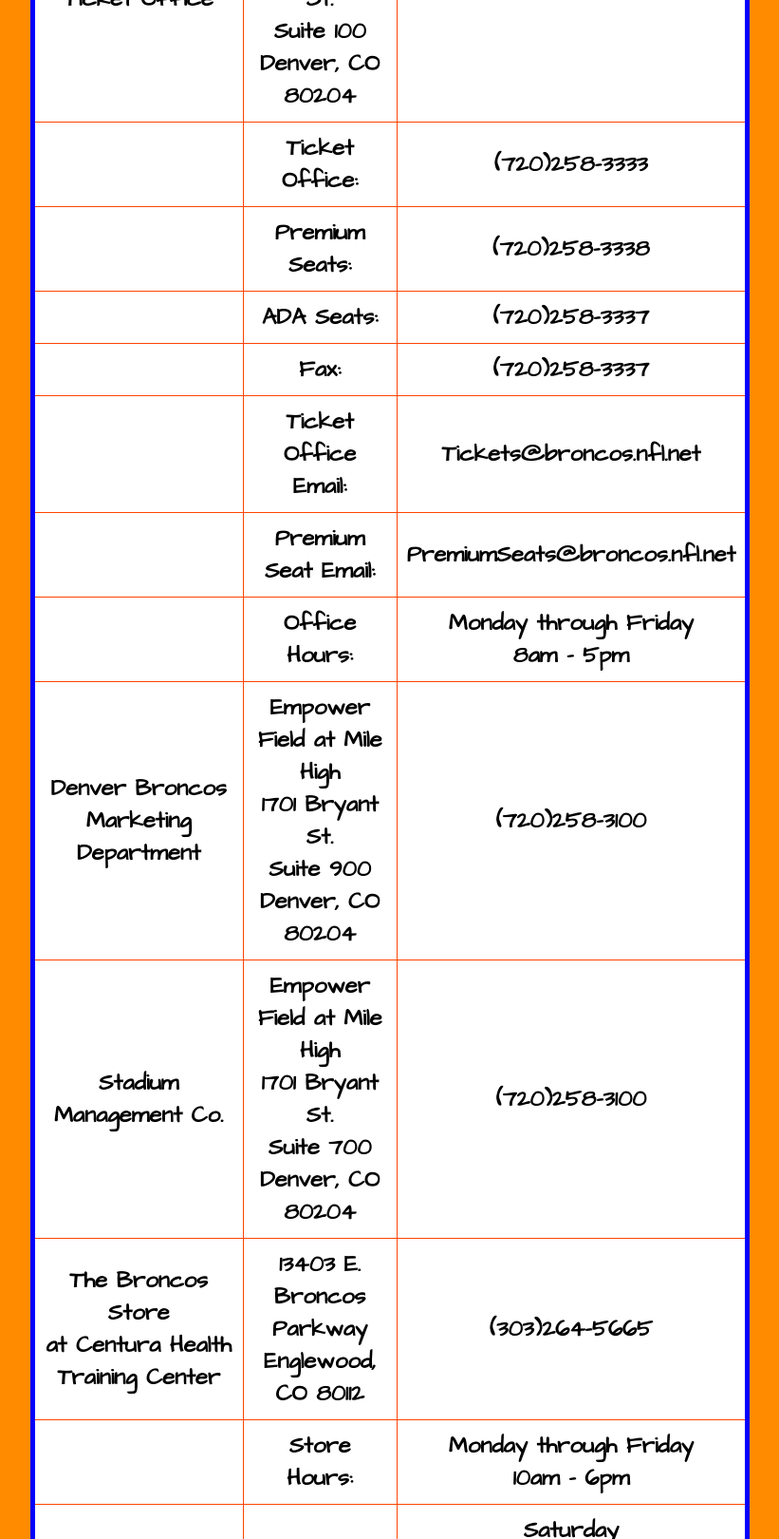
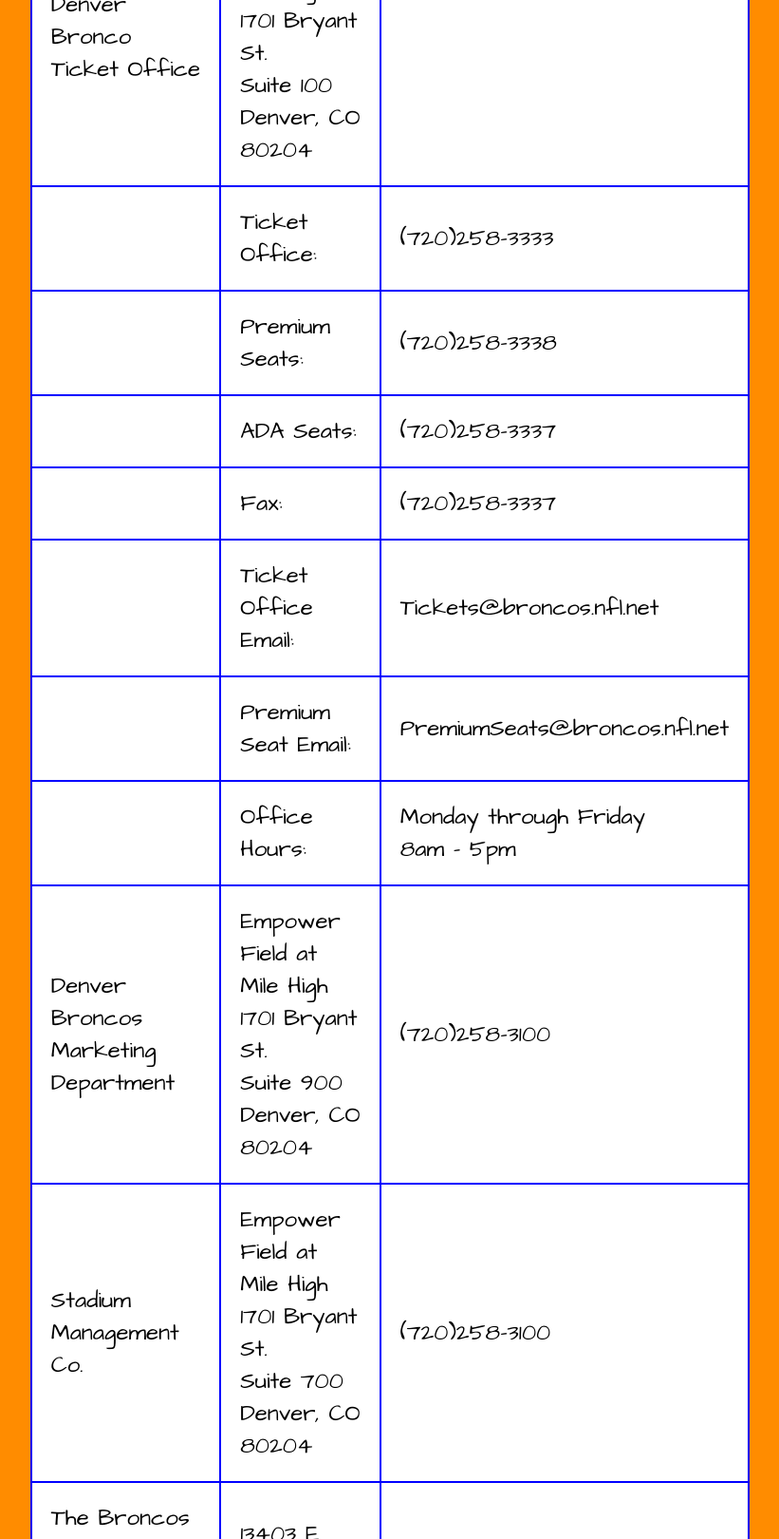
Before and after one commit to jillwilliams/learning-practice3, a plain HTML site: page contact.html in a window 1280 px wide. Shown: the part 1180-2800 px from the top of the page at 95% size, without its empty margins (229-1050 px from the left). Drawn offline with Linux system fonts and the light colour scheme; a script that the page names is missing; a web font is replaced by a local one.

Commit message:
image fixes

```diff
--- a/contact.css
+++ b/contact.css
@@ -7,44 +7,49 @@ body {
     background-color: blue;
     font-size: 2rem;
     color: white;
-
     padding-top: 20px;
     padding-bottom: 20px;
 }
-.intro img {
-    width: 70px;
-    height: auto;
-    display: flex;
-    margin-top: -20px;
-}
+
 /* denver bronco picture */
 #header {
     margin-left: 30%;
-    margin-top: 60px;
+    margin-top: 20px;
     width: 800px;
     height: auto;
     border: 4px solid blue;
 }
-/* table id */
+/* table  */
 #contactus {
+    font-family: 'Architects Daughter';
+    border-collapse: collapse;
     width: 60%;
-    border: 5px blue solid;
-
     background-color: white;
-
-}
-table, tr, th {
-    border: 1px orangered solid;
-    border-collapse: collapse;
-    padding: 10px;
-    align-items: center;
+    margin: 40px 20%;
     font-size: 1.5rem;
 }
-table {
-    margin-left: 20%;
-    margin-right: 20%;
-    margin-top: 60px;
+#contactus td, #contactus th {
+    border: 2px solid blue;
+    padding: 20px;
 }
+#contactus tr:hover {
+    background-color: orange;
+}
+#contactus th {
+    padding-top: 20px;
+    padding-bottom: 20px;
+    text-align: center;
+    background-color: blue;
+    color: white;
+}
+
+
+
+
+
+
+
+/* back to home button  */
 .content {
     text-align: center;
 }
--- a/contact.html
+++ b/contact.html
@@ -15,11 +15,9 @@
             CONTACT US
         </p>
     </div>
-
     <div>
         <img src="images/header.jpg" id="header">
     </div>
-
     <div>
         <table id="contactus">
             <tr>
@@ -28,89 +26,89 @@
                 <th>Phone</th>
             </tr>
             <tr>
-                <th>Broncos Football Club<br>and Executive Offices and Centura Health Training Center</th>
-                <th>13655 Broncos Parkway<br>Englewood, CO 80112</th>
-                <th>(303)649-9000</th>
+                <td>Broncos Football Club<br>and Executive Offices and Centura Health Training Center</td>
+                <td>13655 Broncos Parkway<br>Englewood, CO 80112</td>
+                <td>(303)649-9000</td>
             </tr>
             <tr>
-                <th>Denver Bronco Ticket Office</th>
-                <th>Empower Field at Mile High<br>1701 Bryant St.<br>Suite 100<br>Denver, CO 80204</th>
-                <th></th>
+                <td>Denver Bronco Ticket Office</td>
+                <td>Empower Field at Mile High<br>1701 Bryant St.<br>Suite 100<br>Denver, CO 80204</td>
+                <td></td>
             </tr>
             <tr>
-                <th></th>
-                <th>Ticket Office:</th>
-                <th>(720)258-3333</th>
+                <td></td>
+                <td>Ticket Office:</td>
+                <td>(720)258-3333</td>
             </tr>
             <tr>
-                <th></th>
-                <th>Premium Seats:</th>
-                <th>(720)258-3338</th>
+                <td></td>
+                <td>Premium Seats:</td>
+                <td>(720)258-3338</td>
             </tr>
             <tr>
-                <th></th>
-                <th>ADA Seats:</th>
-                <th>(720)258-3337</th>
+                <td></td>
+                <td>ADA Seats:</td>
+                <td>(720)258-3337</td>
             </tr>
             <tr>
-                <th></th>
-                <th>Fax:</th>
-                <th>(720)258-3337</th>
+                <td></td>
+                <td>Fax:</td>
+                <td>(720)258-3337</td>
             </tr>
             <tr>
-                <th></th>
-                <th>Ticket Office Email:</th>
-                <th>Tickets@broncos.nfl.net</th>
+                <td></td>
+                <td>Ticket Office Email:</td>
+                <td>Tickets@broncos.nfl.net</td>
             </tr>
             <tr>
-                <th></th>
-                <th>Premium Seat Email:</th>
-                <th>PremiumSeats@broncos.nfl.net</th>
+                <td></td>
+                <td>Premium Seat Email:</td>
+                <td>PremiumSeats@broncos.nfl.net</td>
             </tr>
             <tr>
-                <th></th>
-                <th>Office Hours:</th>
-                <th>Monday through Friday<br>8am - 5pm</th>
+                <td></td>
+                <td>Office Hours:</td>
+                <td>Monday through Friday<br>8am - 5pm</td>
             </tr>
             <tr>
-                <th>Denver Broncos Marketing Department</th>
-                <th>Empower Field at Mile High<br>1701 Bryant St.<br>Suite 900<br>Denver, CO 80204</th>
-                <th>(720)258-3100</th>
+                <td>Denver Broncos Marketing Department</td>
+                <td>Empower Field at Mile High<br>1701 Bryant St.<br>Suite 900<br>Denver, CO 80204</td>
+                <td>(720)258-3100</td>
             </tr>
             <tr>
-                <th>Stadium Management Co.</th>
-                <th>Empower Field at Mile High<br>1701 Bryant St.<br>Suite 700<br>Denver, CO 80204</th>
-                <th>(720)258-3100</th>
+                <td>Stadium Management Co.</td>
+                <td>Empower Field at Mile High<br>1701 Bryant St.<br>Suite 700<br>Denver, CO 80204</td>
+                <td>(720)258-3100</td>
             </tr>
             <tr>
-                <th>The Broncos Store<br>at Centura Health Training Center</th>
-                <th>13403 E. Broncos Parkway<br>Englewood, CO 80112</th>
-                <th>(303)264-5665</th>
+                <td>The Broncos Store<br>at Centura Health Training Center</td>
+                <td>13403 E. Broncos Parkway<br>Englewood, CO 80112</td>
+                <td>(303)264-5665</td>
             </tr>
             <tr>
-                <th></th>
-                <th>Store Hours:</th>
-                <th>Monday through Friday<br>10am - 6pm</th>
+                <td></td>
+                <td>Store Hours:</td>
+                <td>Monday through Friday<br>10am - 6pm</td>
             </tr>
             <tr>
-                <th></th>
-                <th></th>
-                <th>Saturday<br>10am - 4pm</th>
+                <td></td>
+                <td></td>
+                <td>Saturday<br>10am - 4pm</td>
             </tr>
             <tr>
-                <th>The Broncos Store<br>at Empower Field at Mile High</th>
-                <th>1701 Bryant Street<br>Suite 300<br>Denver, CO 80204</th>
-                <th>(720)258-3300</th>
+                <td>The Broncos Store<br>at Empower Field at Mile High</td>
+                <td>1701 Bryant Street<br>Suite 300<br>Denver, CO 80204</td>
+                <td>(720)258-3300</td>
             </tr>
             <tr>
-                <th></th>
-                <th>Store Hours:</th>
-                <th>Monday - Friday<br>9am - 5pm</th>
+                <td></td>
+                <td>Store Hours:</td>
+                <td>Monday - Friday<br>9am - 5pm</td>
             </tr>
             <tr>
-                <th></th>
-                <th></th>
-                <th>Sunday of Home Games:<br>9am - 30 min. after the game</th>
+                <td></td>
+                <td></td>
+                <td>Sunday of Home Games:<br>9am - 30 min. after the game</td>
             </tr>
         </table>
         <div class="content">
```
